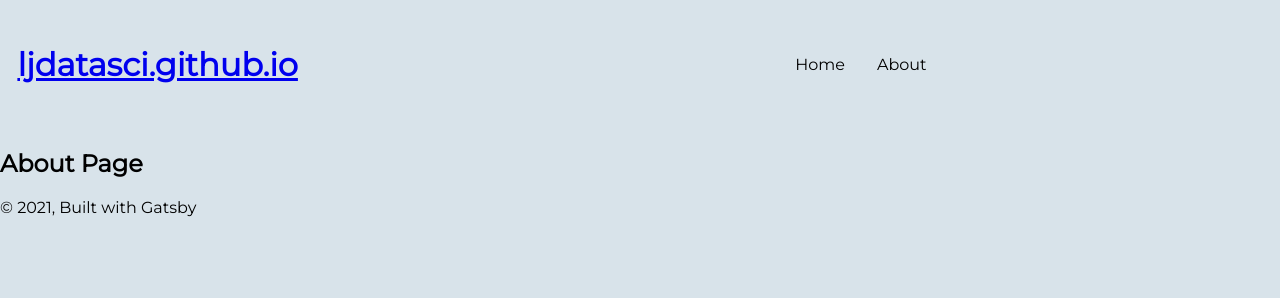
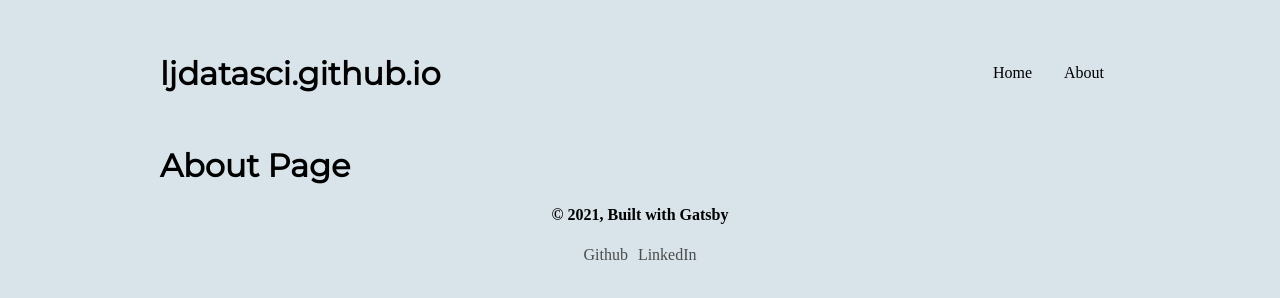
Before and after one commit to ljdatasci/ljdatasci.github.io, a Gatsby site: page /about in a window 1280 px wide. Built offline with nearby package versions, Linux system fonts and the light colour scheme; Gatsby itself is replaced by a stand-in of ours; a web font is replaced by a local one.

```diff
--- a/src/assets/scss/_layout.module.scss
+++ b/src/assets/scss/_layout.module.scss
@@ -1,8 +1,7 @@
-@import url('https://fonts.googleapis.com/css2?family=Kufam:ital,wght@0,400;0,700;1,400&family=Montserrat&display=swap');
+@import url("https://fonts.googleapis.com/css2?family=Kufam:ital,wght@0,400;0,700;1,400&family=Montserrat&display=swap");
 
-$kufam: 'Kufam', cursive;
-$montserrat: 'Montserrat', sans-serif;
-
+$kufam: "Kufam", cursive;
+$montserrat: "Montserrat", sans-serif;
 
 *,
 *::before,
@@ -12,31 +11,37 @@
 
 html,
 body {
-    margin: 0;
-    padding: 0;
-    background-color: #d8e3ea;
-    font-family: $montserrat;
+  margin: 0;
+  padding: 0;
+  background-color: #d8e3ea;
+  font-family: $kufam;
 }
 
-h1
+h1,
 h2 {
-  font: $kufam;
+  font-family: $montserrat;
   display: flex;
   flex: 1;
   margin: 0;
 }
 
 .container {
-  margin: 0 auto;
+  display: flex;
+  flex-direction: column;
+  align-items: stretch;
+  justify-content: center;
+  text-align: left;
+  margin: auto;
+  width: 100%;
   max-width: 960px;
-  padding: 0px 1.0875rem 1.45rem;
-  padding-top: 0;
 }
+
 .header {
   background-color: #d8e3ea;
-  max-width: 960px;
-  padding: 1.45rem 1.0875rem;
+  margin: 2rem 0;
   display: flex;
+  width: inherit;
+  flex-direction: row;
   justify-content: space-between;
   align-items: center;
 }
@@ -55,3 +60,20 @@
   color: black;
   text-decoration: none;
 }
+
+footer {
+  text-align: center;
+}
+
+.footerClass {
+  display: flex;
+  margin: 10px auto;
+  text-align: center;
+  justify-content: center;
+
+  a {
+    padding: 0px 5px;
+    text-decoration: none;
+    color: #4b4c4b;
+  }
+}
--- a/src/components/header.tsx
+++ b/src/components/header.tsx
@@ -22,7 +22,7 @@
     <div>
       <div className={styles.header}>
         <h1>
-          <Link to="/">
+          <Link to="/" className={styles.link}>
             {siteTitle}
           </Link>
         </h1>
--- a/src/components/layout.tsx
+++ b/src/components/layout.tsx
@@ -23,15 +23,19 @@
       `}
       render={data => (
         <React.Fragment>
-         <div className={styles.cointaner}>
+         <div className={styles.container}>
          <Header menuLinks={data.site.siteMetadata.menuLinks} siteTitle={data.site.siteMetadata.title} />
-          <div >
+          <main>
             {children}
-          </div>
+          </main>
           <footer>
-              <p>
+              <h4>
                 © {new Date().getFullYear()}, Built with Gatsby
-              </p>
+              </h4>
+              <div className={styles.footerClass}>
+                <a href="https://github.com/ljdatasci">Github</a>
+                <a href="https://linkined.com/in/laurie-jefferson">LinkedIn</a>
+              </div>
           </footer>
           </div>
         </React.Fragment>
--- a/src/pages/about.tsx
+++ b/src/pages/about.tsx
@@ -1,10 +1,10 @@
 import * as React from "react";
-import * as styles from "./Index.module.scss";
 import Layout from "../components/layout"
+import styles from "../assets/scss/_layout.module.scss"
 
 const AboutPage: React.FC = () => (
     <Layout>
-        <h2>About Page</h2>
+        <h1>About Page</h1>
     </Layout>
 )
 
--- a/src/pages/globals.d.ts
+++ b/src/pages/globals.d.ts
@@ -1,4 +1,6 @@
 declare module '*.scss' {
-    const content: {[className: string]: string};
-    export = content;
-  }
+  const content: { [className: string]: string };
+  export = content;
+}
+
+declare const graphql: (query: TemplateStringsArray) => void
```
Also changed, not shown: blog/blog2.md (added, +4 -0 lines), src/pages/blog/{MarkdownRemark.parent__(File)__name}.tsx (+17 -12 lines), src/pages/index.tsx (+20 -20 lines).
